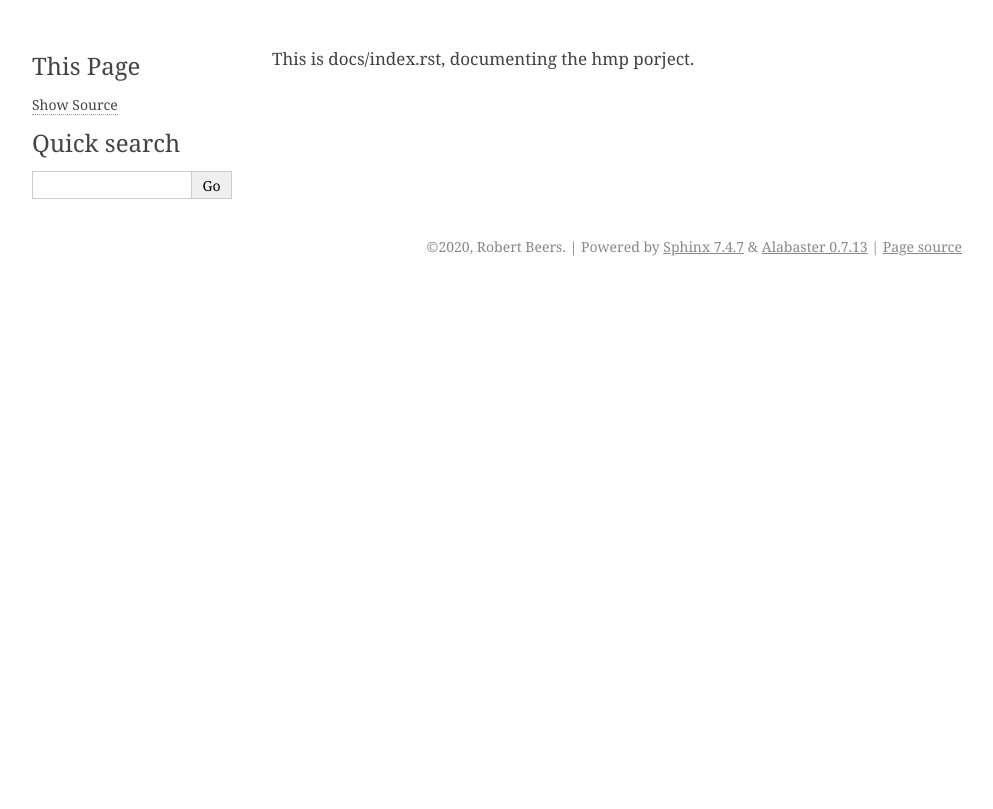
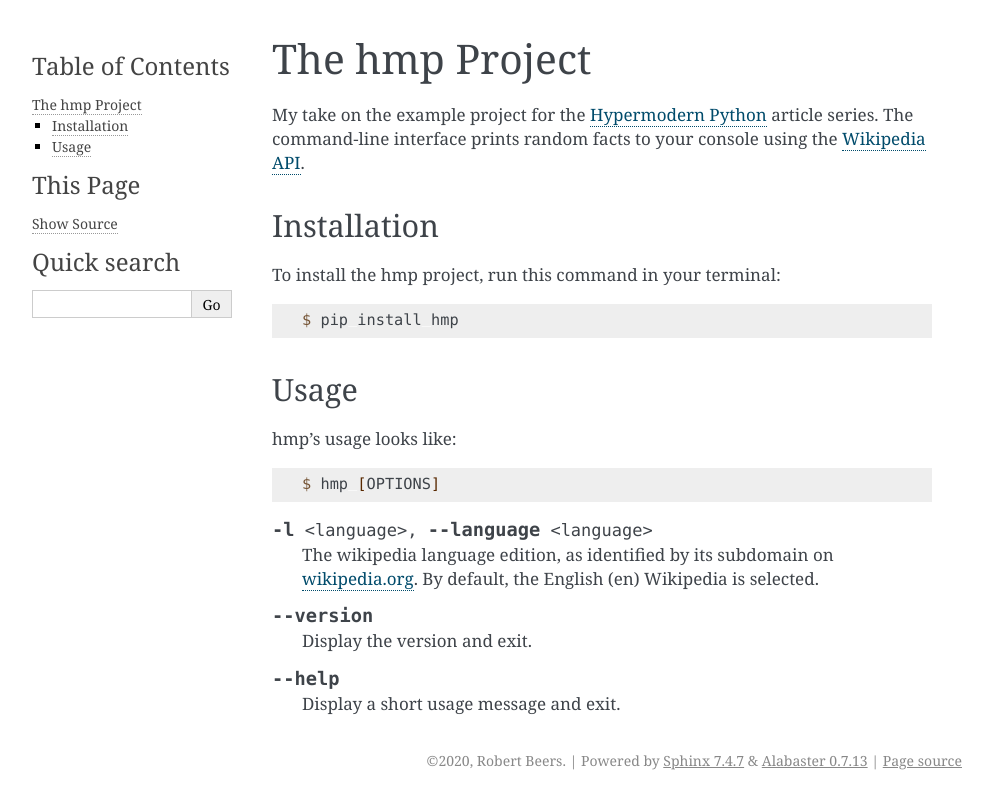
Before and after one commit to funkwad/hmp, a Sphinx documentation site: the page built from docs/index.rst, in a window 1280 px wide. Shown: the top 809 px of the page, without its empty margins (148-1141 px from the left). Built offline with Sphinx 7.4.7, drawn with Linux system fonts in a browser that asks for light colours.

Commit message:
Replace placeholder documentation with real stuff.

```diff
--- a/docs/index.rst
+++ b/docs/index.rst
@@ -1,2 +1,44 @@
-This is docs/index.rst,
-documenting the hmp porject.
+The hmp Project
+===============
+
+My take on the example project for the
+`Hypermodern Python <https://cjolowicz.github.io/posts/hypermodern-python-01-setup>`_
+article series.
+The command-line interface prints random facts to your console
+using the `Wikipedia API <https://en.wikipedia.org/api/rest_v1/#/>`_.
+
+
+Installation
+------------
+
+To install the hmp project,
+run this command in your terminal:
+
+.. code-block:: console
+
+   $ pip install hmp
+
+
+Usage
+-----
+
+hmp's usage looks like:
+
+.. code-block:: console
+
+   $ hmp [OPTIONS]
+
+.. option:: -l <language>, --language <language>
+
+   The wikipedia language edition,
+   as identified by its subdomain on
+   `wikipedia.org <https://www.wikipedia.org/>`_.
+   By default, the English (en) Wikipedia is selected.
+
+.. option:: --version
+
+   Display the version and exit.
+
+.. option:: --help
+
+   Display a short usage message and exit.
```
